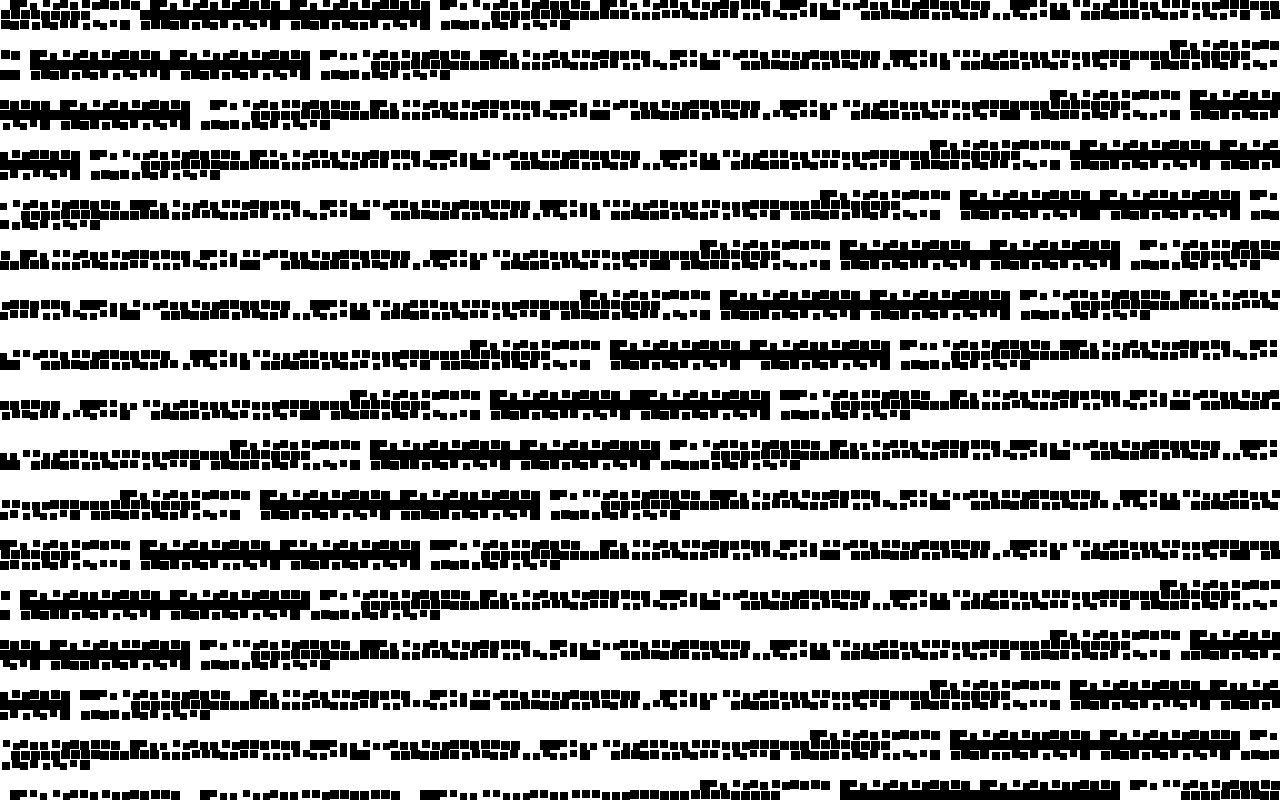
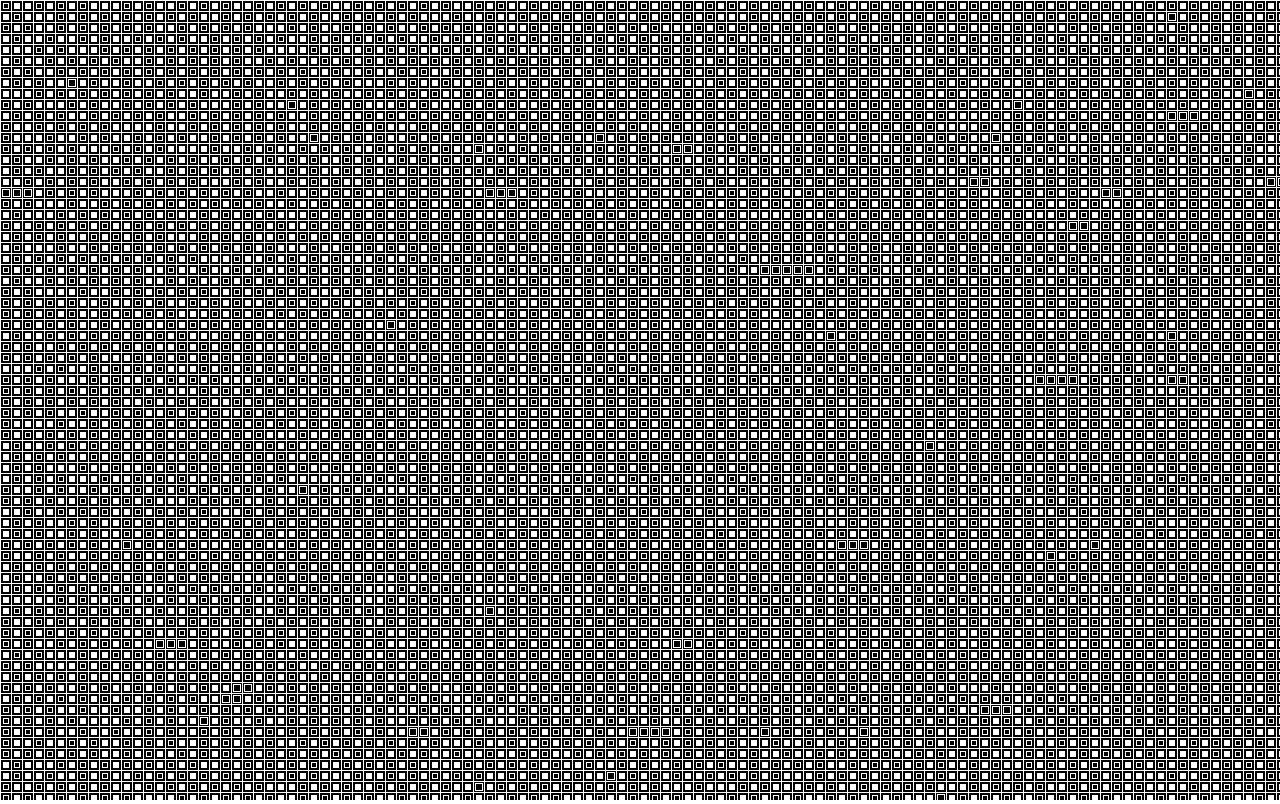
Before and after one commit to j-c/SandDollar-Mosiac, a plain HTML site: page index.html in a window 1280 px wide. Drawn offline with Linux system fonts and the light colour scheme.

Commit message:
Update index.html

```diff
--- a/index.html
+++ b/index.html
@@ -39,12 +39,12 @@
 
 			var _s = new SandDollarMosiac();
 			_s.setCanvas(c);
-			_s.setGlyphGenerator(new SandDollarGlyphGenerator());
-			//_s.setGlyphGenerator(new CGlyphGenerator());
+			//_s.setGlyphGenerator(new SandDollarGlyphGenerator());
+			_s.setGlyphGenerator(new CGlyphGenerator());
 			//_s.setNumberGenerator(new SandDollarNumberGenerator());
 			//_s.setNumberGenerator(new FibonachiNumberGenerator());
-			//_s.setNumberGenerator(new HailStoneGenerator());
-			_s.setNumberGenerator(new SineGenerator());
+			_s.setNumberGenerator(new HailStoneGenerator());
+			//_s.setNumberGenerator(new SineGenerator());
 			_s.draw();
 
 			function onResize() {
```
